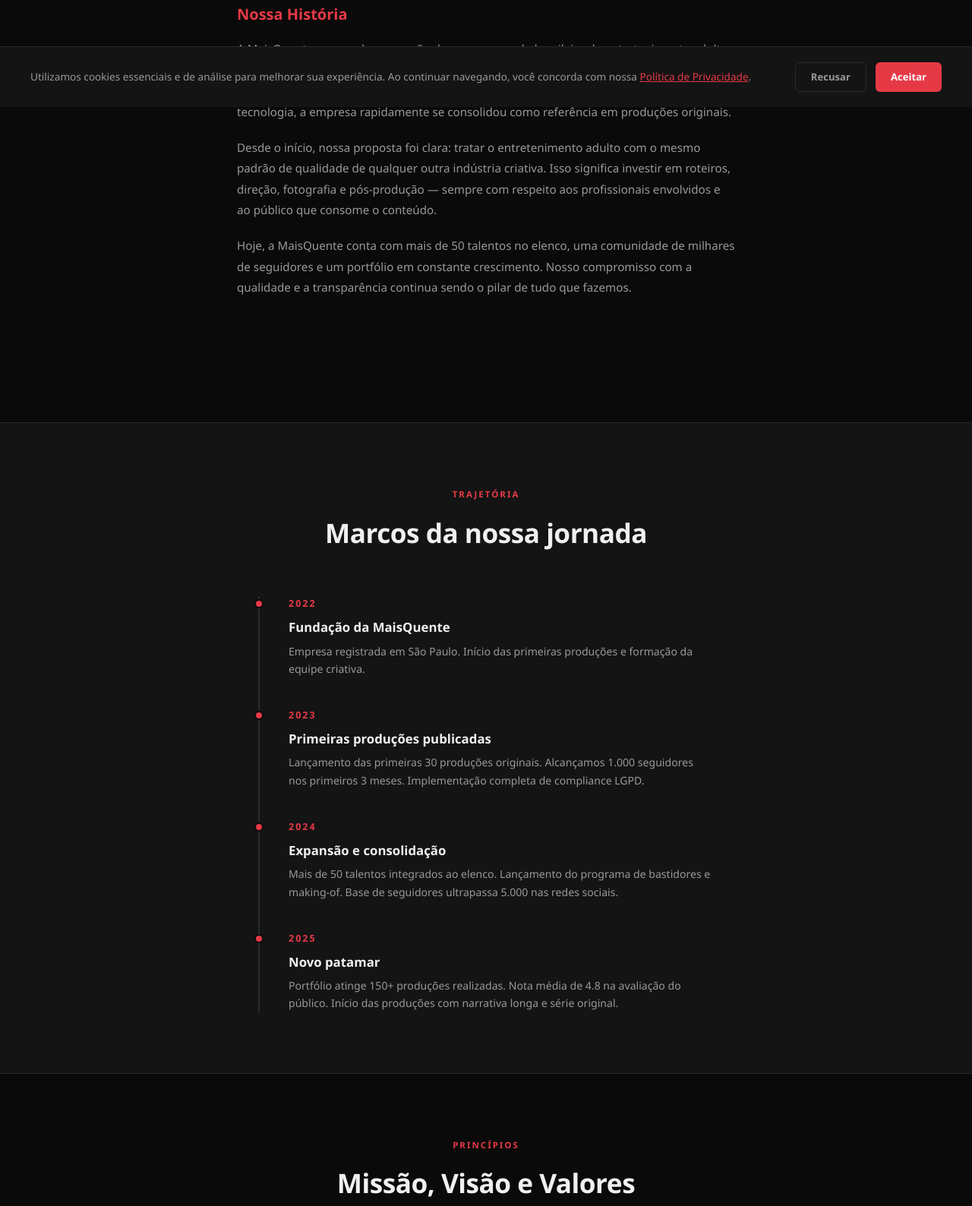
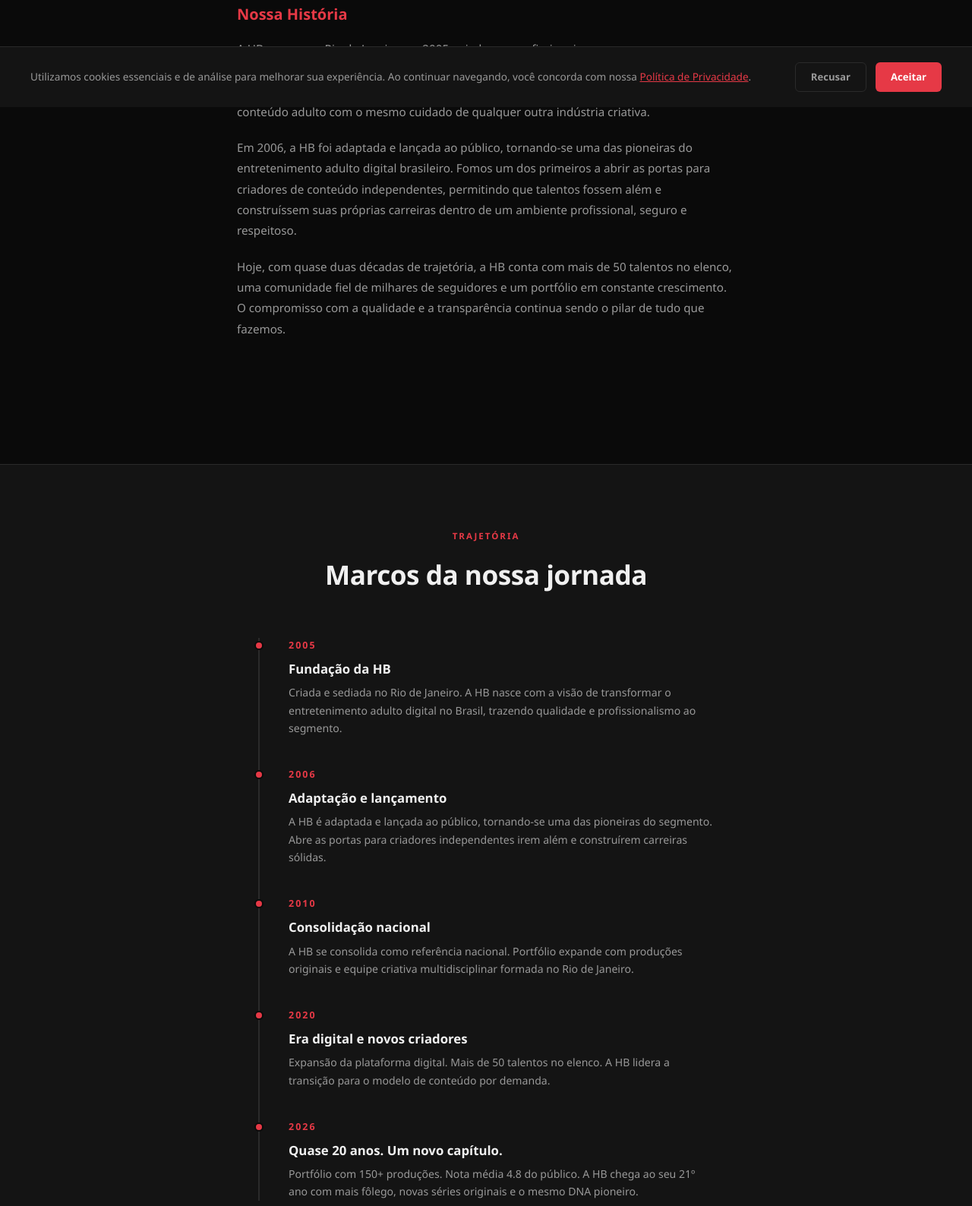
Before and after one commit to eualancavalcanti/maisquente, a plain HTML site: page sobre.html in a window 1280 px wide. Shown: the part 659-2247 px from the top of the page at 76% size. Drawn offline with Linux system fonts and the light colour scheme.

Commit message:
feat: historia real da HB - fundada em 2005 RJ, pioneira no segmento

```diff
--- a/sobre.html
+++ b/sobre.html
@@ -39,9 +39,9 @@
             entretenimento <span>brasileiro</span>.
         </h1>
         <p class="hero__subtitle">
-            Somos uma empresa de entretenimento e lifestyle fundada em 2022,
-            com a missão de oferecer experiências de conteúdo com qualidade,
-            segurança e respeito ao público adulto.
+            A HB nasceu no Rio de Janeiro em 2005 e foi uma das pioneiras
+            do entretenimento adulto digital no Brasil. Duas décadas de
+            história, qualidade e respeito ao público.
         </p>
     </section>
 
@@ -50,25 +50,27 @@
         <div class="content-page" style="padding-top: 0;">
             <h2 class="accent">Nossa História</h2>
             <p>
-                A MaisQuente nasceu da percepção de que o mercado brasileiro de
-                entretenimento adulto carecia de uma marca que combinasse
-                qualidade de produção, segurança digital e respeito ao público.
-                Fundada em São Paulo por um grupo de profissionais da indústria
-                criativa e tecnologia, a empresa rapidamente se consolidou como
-                referência em produções originais.
+                A HB nasceu no Rio de Janeiro em 2005, criada por profissionais
+                que enxergaram no entretenimento adulto digital um mercado carente
+                de qualidade, respeito e identidade própria. Desde o primeiro dia,
+                a proposta foi clara: elevar o padrão do segmento e tratar o
+                conteúdo adulto com o mesmo cuidado de qualquer outra indústria
+                criativa.
             </p>
             <p>
-                Desde o início, nossa proposta foi clara: tratar o entretenimento
-                adulto com o mesmo padrão de qualidade de qualquer outra indústria
-                criativa. Isso significa investir em roteiros, direção, fotografia
-                e pós-produção — sempre com respeito aos profissionais envolvidos
-                e ao público que consome o conteúdo.
+                Em 2006, a HB foi adaptada e lançada ao público, tornando-se uma
+                das pioneiras do entretenimento adulto digital brasileiro. Fomos
+                um dos primeiros a abrir as portas para criadores de conteúdo
+                independentes, permitindo que talentos fossem além e construíssem
+                suas próprias carreiras dentro de um ambiente profissional,
+                seguro e respeitoso.
             </p>
             <p>
-                Hoje, a MaisQuente conta com mais de 50 talentos no elenco,
-                uma comunidade de milhares de seguidores e um portfólio em
-                constante crescimento. Nosso compromisso com a qualidade e a
-                transparência continua sendo o pilar de tudo que fazemos.
+                Hoje, com quase duas décadas de trajetória, a HB conta com mais
+                de 50 talentos no elenco, uma comunidade fiel de milhares de
+                seguidores e um portfólio em constante crescimento. O compromisso
+                com a qualidade e a transparência continua sendo o pilar de
+                tudo que fazemos.
             </p>
         </div>
     </section>
@@ -82,38 +84,50 @@
             </div>
             <div class="timeline">
                 <div class="timeline__item">
-                    <div class="timeline__year">2022</div>
-                    <h3 class="timeline__title">Fundação da MaisQuente</h3>
+                    <div class="timeline__year">2005</div>
+                    <h3 class="timeline__title">Fundação da HB</h3>
                     <p class="timeline__desc">
-                        Empresa registrada em São Paulo. Início das primeiras
-                        produções e formação da equipe criativa.
+                        Criada e sediada no Rio de Janeiro. A HB nasce
+                        com a visão de transformar o entretenimento adulto
+                        digital no Brasil, trazendo qualidade e profissionalismo
+                        ao segmento.
                     </p>
                 </div>
                 <div class="timeline__item">
-                    <div class="timeline__year">2023</div>
-                    <h3 class="timeline__title">Primeiras produções publicadas</h3>
+                    <div class="timeline__year">2006</div>
+                    <h3 class="timeline__title">Adaptação e lançamento</h3>
                     <p class="timeline__desc">
-                        Lançamento das primeiras 30 produções originais.
-                        Alcançamos 1.000 seguidores nos primeiros 3 meses.
-                        Implementação completa de compliance LGPD.
+                        A HB é adaptada e lançada ao público, tornando-se
+                        uma das pioneiras do segmento. Abre as portas para
+                        criadores independentes irem além e construírem
+                        carreiras sólidas.
                     </p>
                 </div>
                 <div class="timeline__item">
-                    <div class="timeline__year">2024</div>
-                    <h3 class="timeline__title">Expansão e consolidação</h3>
+                    <div class="timeline__year">2010</div>
+                    <h3 class="timeline__title">Consolidação nacional</h3>
                     <p class="timeline__desc">
-                        Mais de 50 talentos integrados ao elenco. Lançamento do
-                        programa de bastidores e making-of. Base de seguidores
-                        ultrapassa 5.000 nas redes sociais.
+                        A HB se consolida como referência nacional. Portfólio
+                        expande com produções originais e equipe criativa
+                        multidisciplinar formada no Rio de Janeiro.
                     </p>
                 </div>
                 <div class="timeline__item">
-                    <div class="timeline__year">2025</div>
-                    <h3 class="timeline__title">Novo patamar</h3>
+                    <div class="timeline__year">2020</div>
+                    <h3 class="timeline__title">Era digital e novos criadores</h3>
                     <p class="timeline__desc">
-                        Portfólio atinge 150+ produções realizadas. Nota média de 4.8
-                        na avaliação do público. Início das produções com
-                        narrativa longa e série original.
+                        Expansão da plataforma digital. Mais de 50 talentos
+                        no elenco. A HB lidera a transição para o modelo
+                        de conteúdo por demanda.
+                    </p>
+                </div>
+                <div class="timeline__item">
+                    <div class="timeline__year">2026</div>
+                    <h3 class="timeline__title">Quase 20 anos. Um novo capítulo.</h3>
+                    <p class="timeline__desc">
+                        Portfólio com 150+ produções. Nota média 4.8 do público.
+                        A HB chega ao seu 21º ano com mais fôlego, novas séries
+                        originais e o mesmo DNA pioneiro.
                     </p>
                 </div>
             </div>
@@ -165,7 +179,7 @@
         <div class="section__inner">
             <div class="section__header">
                 <div class="section__label">Equipe</div>
-                <h2 class="section__title">Quem faz a MaisQuente acontecer</h2>
+                <h2 class="section__title">Quem faz a HB acontecer</h2>
                 <p class="section__subtitle">
                     Uma equipe multidisciplinar com experiência em tecnologia,
                     produção audiovisual e gestão de negócios.
@@ -231,7 +245,8 @@
             <p>
                 <strong>Razão social:</strong> HB Entretenimento LTDA<br>
                 <strong>CNPJ:</strong> 47.682.091/0001-58<br>
-                <strong>Endereço:</strong> Rua Augusta, 2690, cj. 42 — Consolação, São Paulo/SP, CEP 01412-100<br>
+                <strong>Sede:</strong> Rio de Janeiro, RJ — Brasil<br>
+                <strong>Fundação:</strong> 2005<br>
                 <strong>E-mail:</strong> <a href="mailto:contato@maisquente.com.br">contato@maisquente.com.br</a><br>
                 <strong>Fundação:</strong> 2022
             </p>
```
Also changed, not shown: faq.html (+7 -6 lines), index.html (+9 -9 lines).
